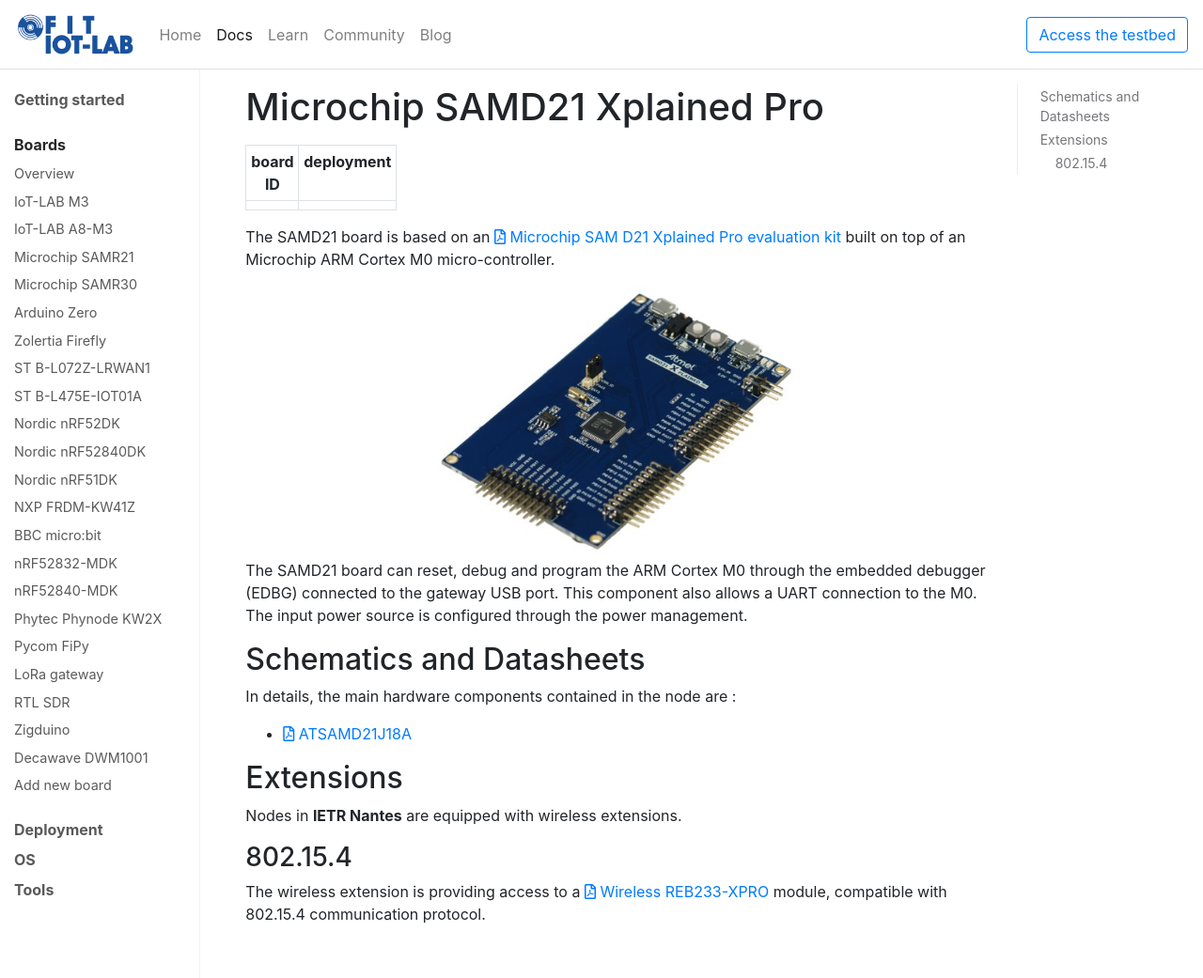
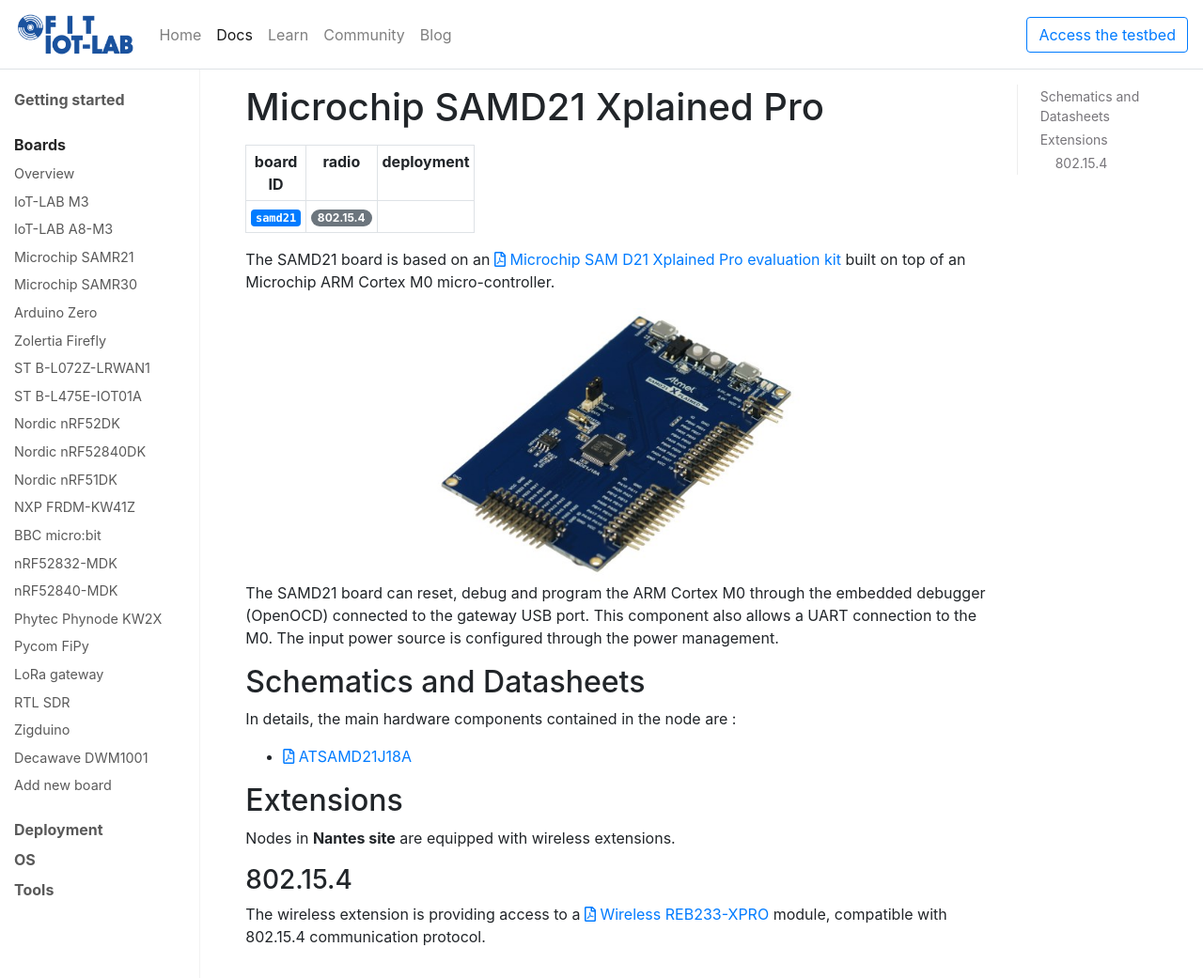
Before and after one commit to iot-lab/iot-lab.github.io, a Jekyll site: the page built from docs/boards/microchip-samd21.md, in a window 1280 px wide and 1041 px high. Shown: the whole window at 94% size. Built offline with Jekyll 4.4.1, drawn with Linux system fonts in a browser that asks for light colours; nearby versions of some CDN libraries; comment, search, counter and statistics services are not loaded.

Commit message:
fix microchip-sam* and nucleo-f070rb boards

```diff
--- a/docs/boards/microchip-samd21.md
+++ b/docs/boards/microchip-samd21.md
@@ -13,7 +13,7 @@
 </div>
 
 The SAMD21 board can reset, debug and program the ARM Cortex M0 through the
-embedded debugger (EDBG) connected to the gateway USB port. This component also
+embedded debugger (OpenOCD) connected to the gateway USB port. This component also
 allows a UART connection to the M0. The input power source is configured
 through the power management.
 
@@ -25,7 +25,7 @@
 
 ## Extensions
 
-Nodes in **IETR Nantes** are equipped with wireless extensions.
+Nodes in **Nantes site** are equipped with wireless extensions.
 
 ### 802.15.4
 
```
Also changed, not shown: _data/boards.yml (+10 -0 lines), docs/boards/microchip-samr21.md (+1 -1 lines), docs/boards/microchip-samr30.md (+1 -1 lines), docs/boards/nucleo-f070rb.md (+2 -2 lines).
